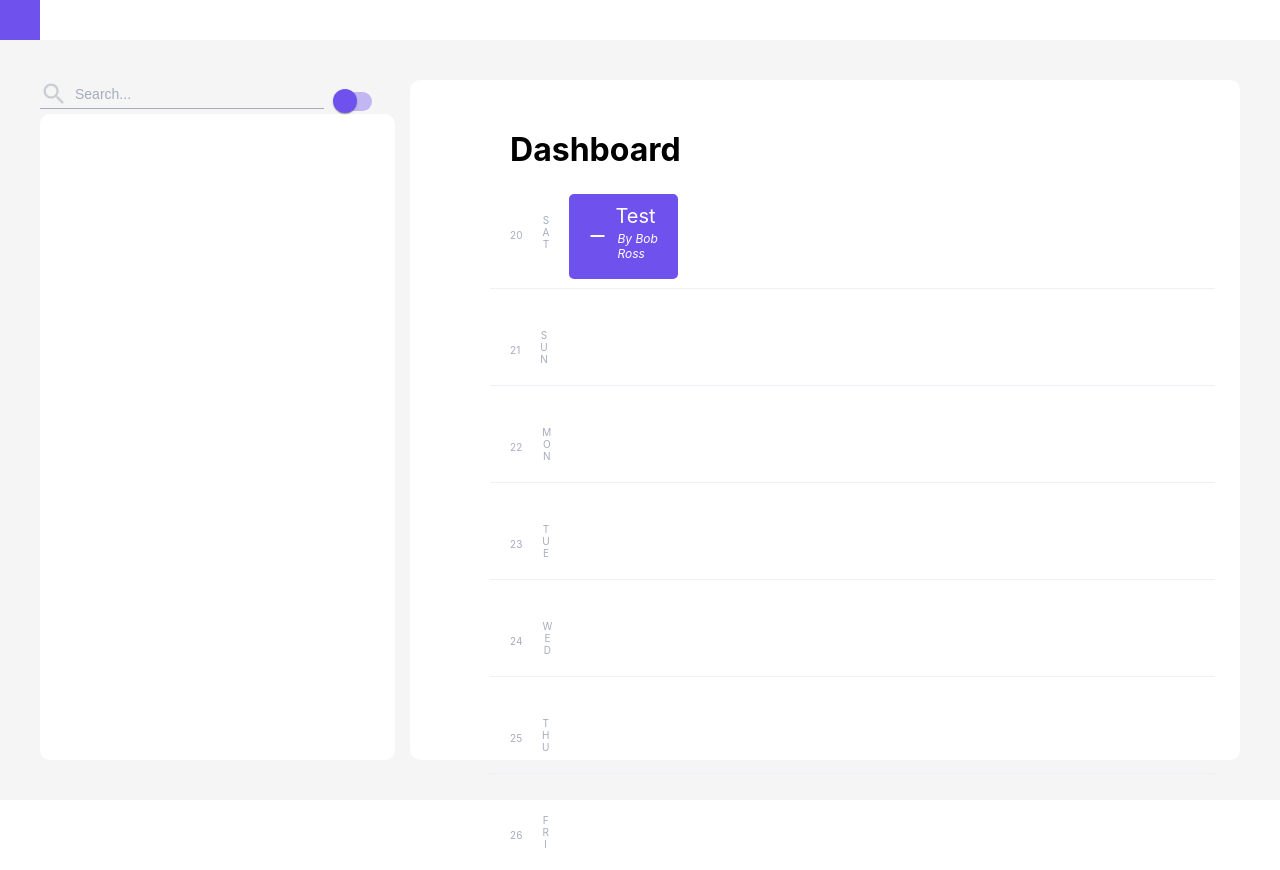
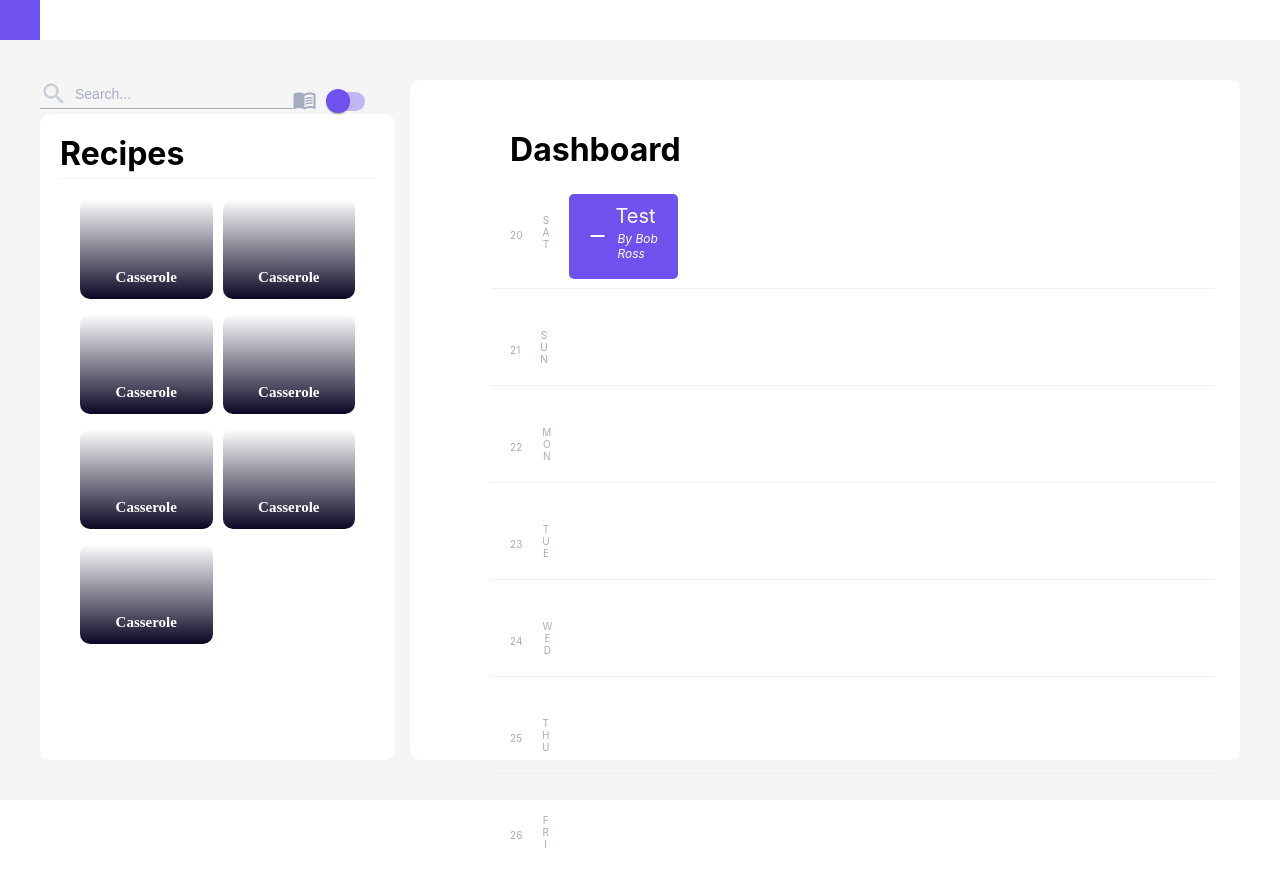
Before and after one commit to d0-rb/EverestHack, a React (Create React App) app in the folder Frontend/my-app/: page / in a window 1280 px wide. Built offline with nearby package versions, Linux system fonts and the light colour scheme.

Commit message:
Finished dashboard UI
Still need to connect to data services and configure modal.

```diff
--- /dev/null
+++ b/Frontend/my-app/src/home/body/search/people.js
@@ -0,0 +1,12 @@
+import React from 'react'
+import './search.css'
+
+function PeopleItem(props) {
+    return (
+        <div className= "people-item">
+            <p className= "people-item-name">{props.name}</p>
+        </div>
+    )
+}
+
+export default PeopleItem;
--- /dev/null
+++ b/Frontend/my-app/src/home/body/search/recipeitem.js
@@ -0,0 +1,15 @@
+import React from 'react'
+import './search.css'
+
+function RecipeItem(props) {
+    return (
+        <div className= "recipe-item">
+            <div className= "recipe-overlay">
+                <div style= {{height: "70%"}}></div>
+                <p className= "recipe-item-name">{props.recipeName}</p>
+            </div>
+        </div>
+    )
+}
+
+export default RecipeItem;
--- a/Frontend/my-app/src/home/body/search/results.js
+++ b/Frontend/my-app/src/home/body/search/results.js
@@ -1,4 +1,6 @@
 import React from 'react'
+import RecipeItem from './recipeitem'
+import PeopleItem from './people'
 import './search.css'
 
 class Results extends React.Component {
@@ -7,10 +9,44 @@ class Results extends React.Component {
     }
 
     render() {
+        let displayPeople = this.props.displayPeople
+        if (displayPeople) {
+            return (
+                <div className= "results-base">
+                    <h1 className= "main-results-title">People</h1>
+                    <div className= "separator-line"></div>
+                    <div className= "grid-container">
+                        <div className= "item-grid">
+                            <PeopleItem name= "John Smith"/>
+                            <PeopleItem name= "John Smith"/>
+                            <PeopleItem name= "John Smith"/>
+                            <PeopleItem name= "John Smith"/>
+
+                        </div>
+                    </div>
+
+                </div>
+            )
+        }
         return (
             <div className= "results-base">
+                <h1 className= "main-results-title">Recipes</h1>
+                <div className= "separator-line"></div>
+                <div className= "grid-container">
+                    <div className= "item-grid">
+                        <RecipeItem recipeName= "Casserole"/>
+                        <RecipeItem recipeName= "Casserole"/>
+                        <RecipeItem recipeName= "Casserole"/>
+                        <RecipeItem recipeName= "Casserole"/>
+                        <RecipeItem recipeName= "Casserole"/>
+                        <RecipeItem recipeName= "Casserole"/>
+                        <RecipeItem recipeName= "Casserole"/>
+
+                    </div>
+                </div>
             </div>
         )
+
     }
 }
 
--- a/Frontend/my-app/src/home/body/search/search.css
+++ b/Frontend/my-app/src/home/body/search/search.css
@@ -1,3 +1,5 @@
+/* Search area */
+
 .main-search-div {
     width: 30%;
     height: 100%;
@@ -10,7 +12,7 @@
 .search-bar-main {
     display: flex;
     flex-direction: column;
-    width: 80%;
+    width: 75%;
 }
 
 .icon-text-container {
@@ -49,6 +51,7 @@
     height: 5%;
     display: flex;
     flex-direction: row;
+    justify-content: space-between;
 }
 
 .separator-line {
@@ -61,8 +64,79 @@
     background-color: #A6ACBE;
 }
 
+.half-dark {
+    margin: 0;
+    color: #A6ACBE;
+    padding: 0;
+}
+
+/* Results area */
+
 .results-base {
     height: 95%;
     border-radius: 10px;
     background-color: white;
+    padding: 20px;
+    box-sizing: border-box;
+    overflow: auto;
 }
+
+.main-results-title {
+    margin: 0;
+    margin-bottom: 5px;
+}
+
+.grid-container {
+    margin-top: 20px;
+    height: 100%;
+    padding-left: 20px;
+    padding-right: 20px;
+
+}
+
+.item-grid {
+    display: grid;
+    grid-template-columns: 1fr 1fr;
+    column-gap: 10px;
+    row-gap: 15px;
+}
+
+.recipe-item {
+    height: 100px;
+    width: 100%;
+}
+
+.recipe-overlay {
+    background: linear-gradient(180deg, rgba(255, 255, 255, 0) 0%, #0C0624 100%);
+    height: 100%;
+    width: 100%;
+    border-radius: 10px;
+}
+
+.recipe-item-name {
+    text-align: center;
+    font-family: Cabin;
+    color: white;
+    font-weight: bold;
+    font-size: 15px;
+    margin: 0;
+}
+
+.people-item {
+    height: 40px;
+    width: 100%;
+    background-color: #6F52ED;
+    display: flex;
+    justify-content: center;
+    flex-direction: column;
+    border-radius: 10px;
+}
+
+.people-item-name {
+    text-align: center;
+    font-family: Cabin;
+    color: white;
+    font-weight: bold;
+    font-size: 18px;
+    margin: 0;
+}
--- a/Frontend/my-app/src/home/body/search/search.js
+++ b/Frontend/my-app/src/home/body/search/search.js
@@ -6,13 +6,22 @@ import './search.css'
 class Search extends React.Component {
     constructor(props) {
         super(props)
+        this.state = {
+            checked: false
+        }
+    }
+
+    handleToggleSwitch = () => {
+        this.setState({
+            checked: !this.state.checked
+        })
     }
 
     render() {
         return (
             <div className= "main-search-div">
-                <SearchBar />
-                <Results />
+                <SearchBar onSwitchToggle={this.handleToggleSwitch}/>
+                <Results displayPeople={this.state.checked}/>
             </div>
         )
     }
--- a/Frontend/my-app/src/home/body/search/searchbar.js
+++ b/Frontend/my-app/src/home/body/search/searchbar.js
@@ -8,6 +8,7 @@ const PurpleSwitch = withStyles({
     root: {
         width: 60,
         height: 43,
+        marginBottom: 12,
     },
     switchBase: {
       color: '#6F52ED',
@@ -33,17 +34,10 @@ const PurpleSwitch = withStyles({
 class SearchBar extends React.Component {
     constructor(props) {
         super(props)
-
-        this.state = {
-            checked: false
-        }
-
     }
 
     handleChange = () => {
-        this.setState({
-            checked: !this.state.checked
-        })
+        this.props.onSwitchToggle()
     }
 
     render() {
@@ -56,8 +50,11 @@ class SearchBar extends React.Component {
                     </div>
                     <div className= "separator-line dark"></div>
                 </div>
-                <p></p>
-                <PurpleSwitch checked={this.state.checked} onChange= {this.handleChange} name= "bodyToggle"/>
+                <div>
+                    <p  className= "material-icons half-dark">menu_book</p>
+                    <PurpleSwitch checked={this.props.checked} onChange= {this.handleChange} name= "bodyToggle"/>
+                    <p className= "material-icons half-dark">group</p>
+                </div>
             </div>
         )
     }
```
